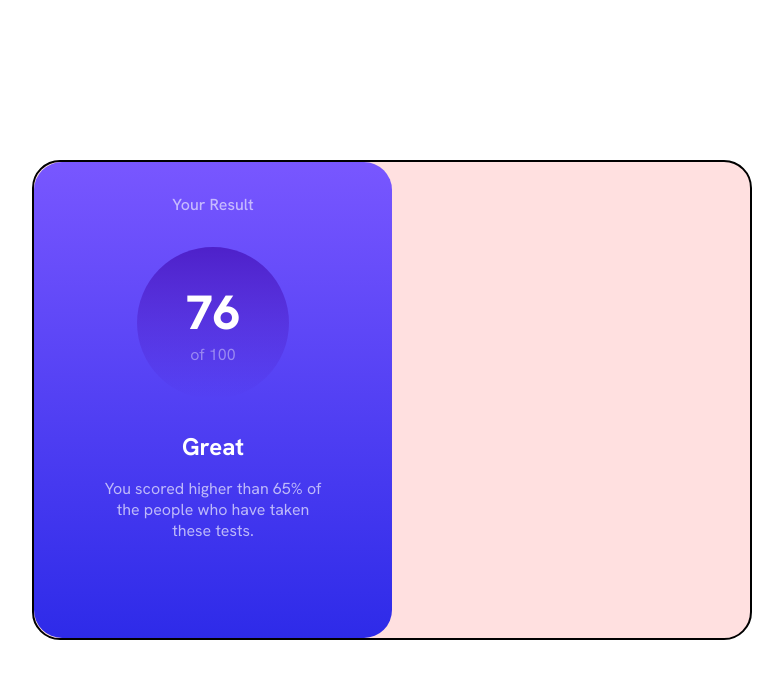
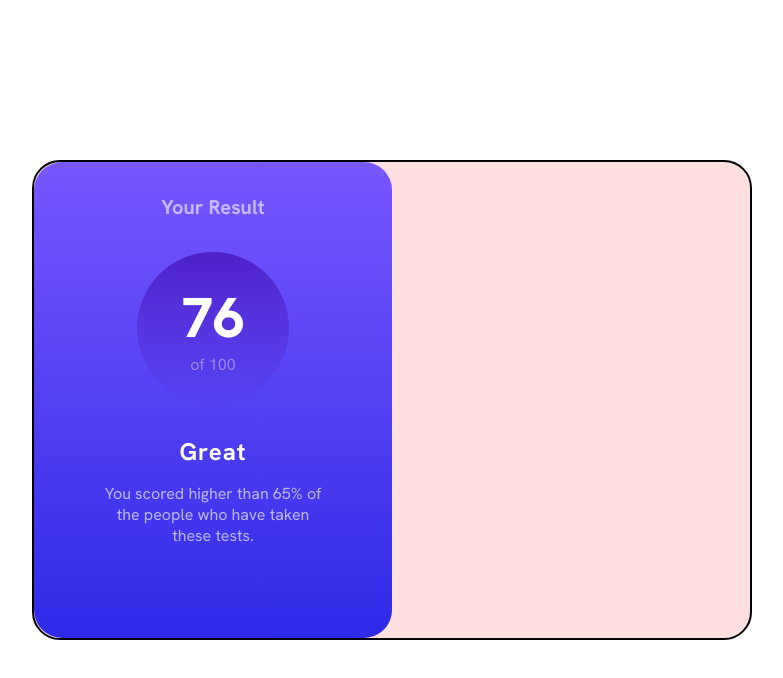
Before and after one commit to ning-sy210/Results-Summary-Component, a React (Vite) app: page / in a window 1280 px wide. Shown: the top 678 px of the page, without its empty margins (248-1031 px from the left). Built offline with nearby package versions, Linux system fonts and the light colour scheme.

Commit message:
fix: css of left result content

```diff
--- a/src/App.scss
+++ b/src/App.scss
@@ -59,7 +59,8 @@
 
   .your-result {
     color: hsla(0, 0%, 100%, 0.6);
-    font-weight: 500;
+    font-size: 20px;
+    font-weight: 700;
   }
 }
 
@@ -74,7 +75,7 @@
   background: linear-gradient($gradient-top-color, $gradient-bot-color);
 
   .score {
-    font-size: 48px;
+    font-size: 56px;
     font-weight: 800;
   }
 
@@ -84,16 +85,17 @@
 }
 
 .text-content {
-  padding: 0px 64px;
   row-gap: 16px;
 
   span {
     font-size: 24px;
     font-weight: 700;
+    letter-spacing: 1px;
   }
 
   p {
     color: hsla(0, 0%, 100%, 0.65);
+    max-width: 224px;
   }
 }
 
```
